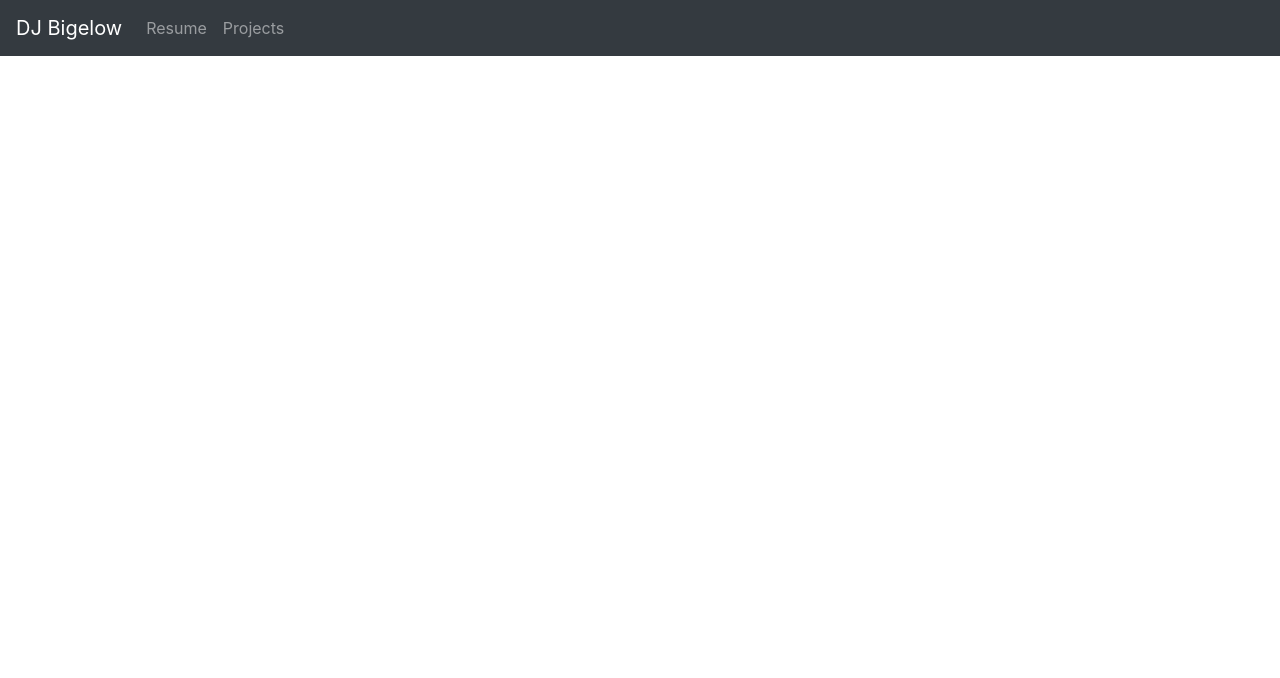
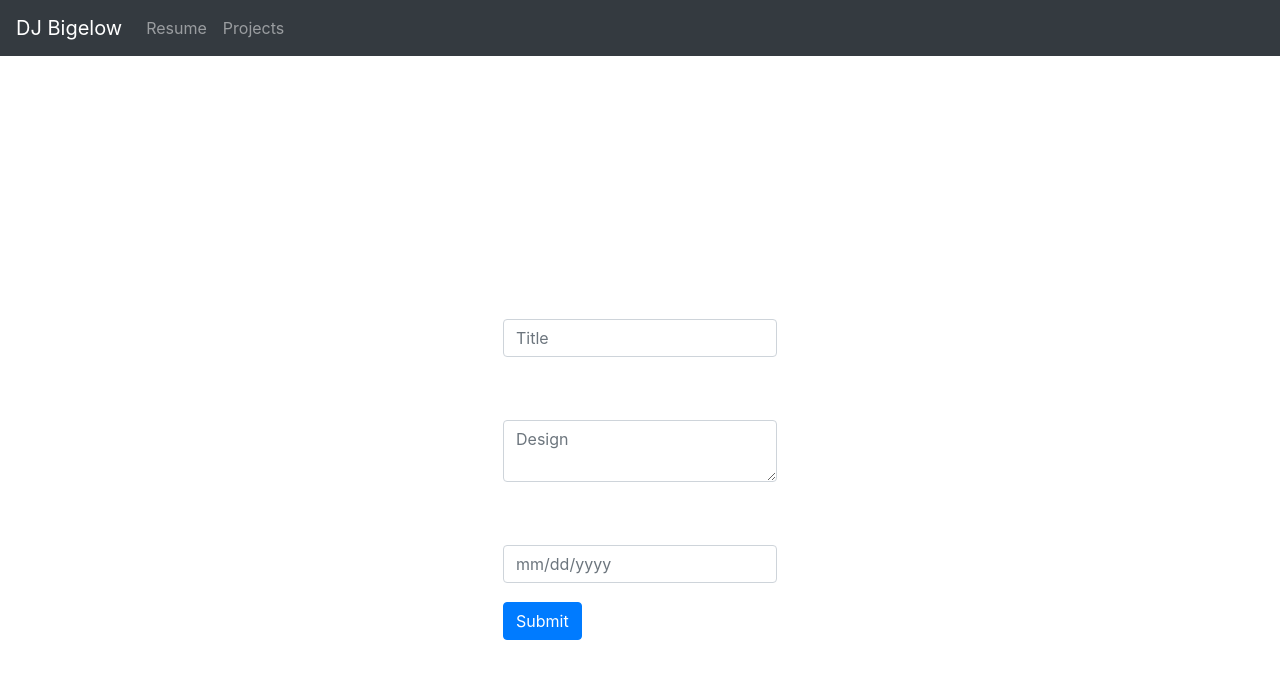
Before and after one commit to DJBigelow/ReactPortfolio, a React (Create React App) app: page /newproject in a window 1280 px wide. Shown: the top 678 px of the page. Built offline with nearby package versions, Linux system fonts and the light colour scheme.

Commit message:
Worked on new project form. Got to the point where I just need to submit the form data through an api call

```diff
--- a/package.json
+++ b/package.json
@@ -13,8 +13,9 @@
     "bootstrap": "^4.5.3",
     "react": "^17.0.1",
     "react-bootstrap": "^1.4.0",
+    "react-bootstrap-date-picker": "^5.1.0",
     "react-dom": "^17.0.1",
-    "react-hook-form": "^6.10.1",
+    "react-hook-form": "^6.11.3",
     "react-iframe": "^1.8.0",
     "react-markdown": "^5.0.2",
     "react-pdf": "^5.0.0",
--- a/src/App.tsx
+++ b/src/App.tsx
@@ -3,6 +3,7 @@ import { BrowserRouter, Route, Switch } from 'react-router-dom';
 import './App.css';
 import { ProjectDetails } from './components/ProjectDetails';
 import { ProjectsPage } from './components/ProjectsPage';
+import { ProjectForm } from './components/ProjectForm';
 import { Resume } from './components/Resume'
 import {Navbar, Nav} from 'react-bootstrap'
 import 'bootstrap/dist/css/bootstrap.min.css';
@@ -25,6 +26,7 @@ function App() {
               <Route exact path="/" component={Resume} />
               <Route exact path="/projects" component={ProjectsPage} />
               <Route exact path="/projects/detail/:slug" component={ProjectDetails} />
+              <Route exact path="/newproject" component={ProjectForm} />
             </Switch>
           </header>
         </div>
--- /dev/null
+++ b/src/components/ProjectForm.tsx
@@ -0,0 +1,43 @@
+import React from 'react'
+import {useForm} from 'react-hook-form'
+import {Project} from '../models/Project'
+import {Button, FormControl, Form} from 'react-bootstrap'
+// const DatePicker = require("react-bootstrap-date-picker")
+
+export const ProjectForm = () => {
+    const { register, handleSubmit} = useForm();
+    const onSubmit = (project: Project) => {
+        console.log(project.title)
+    }
+
+
+    return (
+        <Form onSubmit={handleSubmit(onSubmit)}>
+            <Form.Group controlId="title">
+                <Form.Label>Title</Form.Label>
+                <Form.Control name="title" ref={register({required: true})} type="text" placeholder="Title"/>
+            </Form.Group>
+
+            <Form.Group controlId="design">
+                <Form.Label>Design</Form.Label>
+                <Form.Control name="design" as="textarea" placeholder="Design"/>
+            </Form.Group>
+
+            <Form.Group controlId="dateOfCompletion">
+                <Form.Label>Date Completed</Form.Label>
+                <Form.Control name="dateOfCompletion" type="text" placeholder="mm/dd/yyyy"/>
+            </Form.Group>
+
+            <Button type="submit">
+                Submit
+            </Button>
+        </Form>
+
+        // <form onSubmit={handleSubmit(onSubmit)}>
+        //     <input type="text" name="title" ref={register({required: true})}/>
+        //     <input type="textarea" name="title" ref={register({required: true})}/>
+        //     <input type="text" name="title" ref={register({required: true})}/>
+        //     <input type="submit" />
+        // </form>
+    )
+}
--- a/src/components/ProjectsPage.tsx
+++ b/src/components/ProjectsPage.tsx
@@ -18,6 +18,9 @@ export const ProjectsPage = () => {
     return (
         <div>
             <ProjectList projects={projects} />
+            <div>
+                <a href="/newproject">Add Project</a>
+            </div>
         </div>
     )
 }
```
Also changed, not shown: 1 other file (tests, documents, lock files or other folders).
